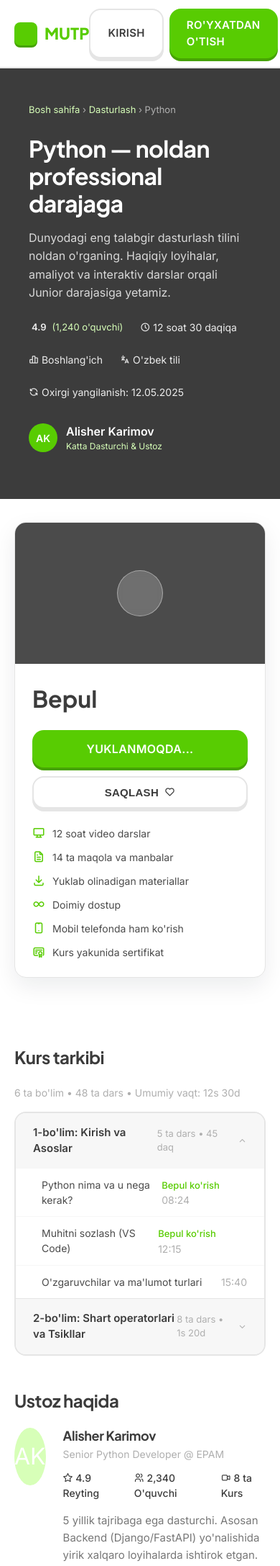
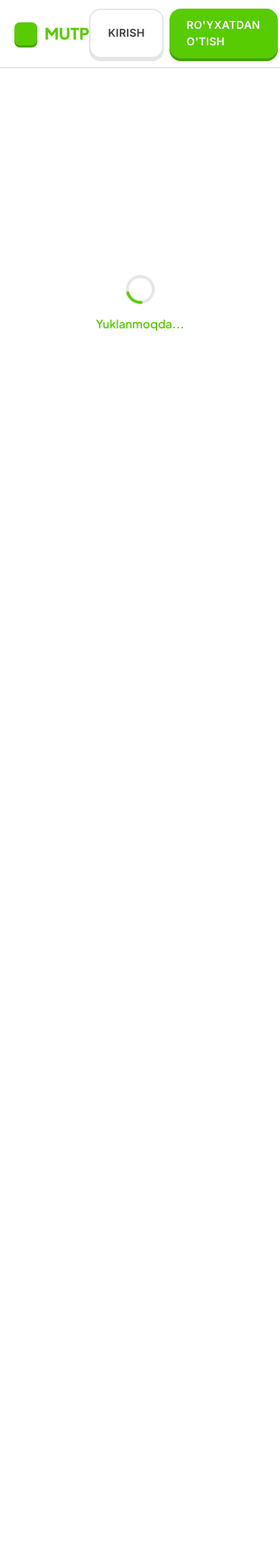
Before and after one commit to abdurokhmandev/mutp, a Django app: template templates/course-detail.html in a window 390 px wide. Shown: the top 2175 px of the page at 72% size. Run offline with Django 5.2, Linux system fonts and the light colour scheme; the template is opened without the code that fills it, so the values that code supplies are empty.

Commit message:
refactor: optimize application robustness, load state skeletons, chat status polling, clipboard fallback, and homework submit modal

```diff
--- a/templates/assets/js/app.js
+++ b/templates/assets/js/app.js
@@ -99,6 +99,33 @@ const App = {
       .replace(/\n/g, '<br>');
   },
 
+  async copyToClipboard(text) {
+    if (navigator.clipboard && navigator.clipboard.writeText) {
+      try {
+        await navigator.clipboard.writeText(text);
+        return true;
+      } catch (err) {
+        console.warn("navigator.clipboard failed, falling back", err);
+      }
+    }
+    try {
+      const el = document.createElement('textarea');
+      el.value = text;
+      el.setAttribute('readonly', '');
+      el.style.position = 'absolute';
+      el.style.left = '-9999px';
+      document.body.appendChild(el);
+      el.select();
+      const success = document.execCommand('copy');
+      document.body.removeChild(el);
+      if (!success) throw new Error("copy command failed");
+      return true;
+    } catch (err) {
+      console.error("Clipboard copy failed completely", err);
+      return false;
+    }
+  },
+
   updateNav() {
     const user = this.getUser();
     const nameEl = document.querySelector('[data-user-name]');
@@ -169,6 +196,95 @@ const App = {
   async logout() {
     await Auth.logout();
   },
+
+  showHomeworkModal(homeworkId, title, callback) {
+    const existing = document.getElementById('hwSubmitModal');
+    if (existing) existing.remove();
+
+    const modal = document.createElement('div');
+    modal.id = 'hwSubmitModal';
+    modal.style = `
+      position: fixed; top: 0; left: 0; width: 100%; height: 100%;
+      background: rgba(15, 23, 42, 0.6); backdrop-filter: blur(8px);
+      display: flex; align-items: center; justify-content: center; z-index: 10000;
+      font-family: 'Plus Jakarta Sans', sans-serif; opacity: 0; transition: opacity 0.2s ease;
+    `;
+
+    modal.innerHTML = `
+      <div style="background: white; border-radius: 24px; width: 90%; max-width: 480px; padding: 32px; box-shadow: 0 20px 25px -5px rgba(0,0,0,0.1), 0 10px 10px -5px rgba(0,0,0,0.04); transform: scale(0.95); transition: transform 0.2s ease;">
+        <h3 style="margin: 0 0 8px 0; font-size: 20px; font-weight: 800; color: var(--ink);">Vazifani topshirish</h3>
+        <p style="margin: 0 0 20px 0; font-size: 14px; color: var(--muted);">${title}</p>
+
+        <div style="margin-bottom: 16px;">
+          <label style="display: block; font-size: 13px; font-weight: 700; color: var(--ink); margin-bottom: 6px;">Yozma javob (ixtiyoriy):</label>
+          <textarea id="hwTextAnswer" placeholder="Vazifa javobini shu yerga yozishingiz mumkin..." rows="4" style="width: 100%; padding: 12px; border: 2px solid var(--border); border-radius: 12px; font-size: 13.5px; font-family: inherit; outline: none; resize: vertical; box-sizing: border-box;"></textarea>
+        </div>
+
+        <div style="margin-bottom: 24px;">
+          <label style="display: block; font-size: 13px; font-weight: 700; color: var(--ink); margin-bottom: 6px;">Fayl yuklash (ixtiyoriy):</label>
+          <div style="border: 2px dashed var(--border); border-radius: 12px; padding: 16px; text-align: center; cursor: pointer; position: relative;" id="hwFileDropzone">
+            <input type="file" id="hwFileAnswer" style="position: absolute; top: 0; left: 0; width: 100%; height: 100%; opacity: 0; cursor: pointer;">
+            <div id="hwFileInfo" style="color: var(--muted); font-size: 13px;">
+              <i class="ti ti-cloud-upload" style="font-size: 24px; color: var(--duo-green); display: block; margin-bottom: 6px;"></i>
+              Faylni sudrab keling yoki bosing
+            </div>
+          </div>
+        </div>
+
+        <div style="display: flex; justify-content: flex-end; gap: 12px;">
+          <button id="hwCancelBtn" style="padding: 10px 20px; border: none; border-radius: 12px; background: var(--surface); color: var(--ink-2); font-weight: 700; font-size: 13.5px; cursor: pointer;">Bekor qilish</button>
+          <button id="hwSubmitBtn" style="padding: 10px 24px; border: none; border-radius: 12px; background: var(--duo-green); color: white; font-weight: 700; font-size: 13.5px; cursor: pointer; box-shadow: 0 4px 0 var(--duo-green-dark); transition: transform 0.1s;">Yuborish</button>
+        </div>
+      </div>
+    `;
+
+    document.body.appendChild(modal);
+
+    setTimeout(() => {
+      modal.style.opacity = '1';
+      modal.firstElementChild.style.transform = 'scale(1)';
+    }, 10);
+
+    const fileInput = modal.querySelector('#hwFileAnswer');
+    const fileInfo = modal.querySelector('#hwFileInfo');
+
+    fileInput.addEventListener('change', () => {
+      if (fileInput.files.length > 0) {
+        const name = fileInput.files[0].name;
+        const size = (fileInput.files[0].size / 1024 / 1024).toFixed(2);
+        fileInfo.innerHTML = `<i class="ti ti-file" style="font-size: 24px; color: var(--duo-green); display: block; margin-bottom: 6px;"></i> <strong>${name}</strong> (${size} MB)`;
+      }
+    });
+
+    const closeModal = () => {
+      modal.style.opacity = '0';
+      modal.firstElementChild.style.transform = 'scale(0.95)';
+      setTimeout(() => modal.remove(), 200);
+    };
+
+    modal.querySelector('#hwCancelBtn').addEventListener('click', closeModal);
+    modal.querySelector('#hwSubmitBtn').addEventListener('click', async () => {
+      const text = modal.querySelector('#hwTextAnswer').value.trim();
+      const file = fileInput.files[0];
+
+      const btn = modal.querySelector('#hwSubmitBtn');
+      btn.disabled = true;
+      btn.textContent = 'Yuborilmoqda...';
+
+      const formData = new FormData();
+      if (text) formData.append('text_answer', text);
+      if (file) formData.append('file_answer', file);
+
+      try {
+        await callback(formData);
+        closeModal();
+      } catch (e) {
+        btn.disabled = false;
+        btn.textContent = 'Yuborish';
+        window.toast?.show(e.message || 'Xatolik yuz berdi', 'error');
+      }
+    });
+  },
 };
 
 window.App = App;
--- a/templates/assets/js/homework.js
+++ b/templates/assets/js/homework.js
@@ -213,9 +213,7 @@ document.addEventListener('DOMContentLoaded', () => {
       if (text) fd.append('text_answer', text);
       if (selectedFile) fd.append('file_answer', selectedFile);
 
-      await API.post(`/courses/homeworks/${hwId}/submit/`, fd, {
-        headers: { 'Content-Type': 'multipart/form-data' }
-      });
+      await API.post(`/courses/homeworks/${hwId}/submit/`, fd);
 
       loadHomework();
     } catch (err) {
--- a/templates/course-detail.html
+++ b/templates/course-detail.html
@@ -81,10 +81,44 @@
       .detail-layout { flex-direction: column; margin-top: 32px; padding: 0 20px;}
       .right-sidebar { width: 100%; position: static; order: -1; }
       .learning-grid { grid-template-columns: 1fr; }
+
+    /* Loading Skeleton */
+    .detail-hero, .detail-layout {
+      opacity: 0;
+      transition: opacity 0.25s ease-in-out;
+    }
+    .loaded-state {
+      opacity: 1 !important;
+    }
+    #loadingSpinner {
+      position: fixed;
+      top: 50%;
+      left: 50%;
+      transform: translate(-50%, -50%);
+      font-size: 16px;
+      font-weight: 600;
+      color: var(--duo-green);
+      font-family: 'Plus Jakarta Sans', sans-serif;
+      display: flex;
+      flex-direction: column;
+      align-items: center;
+      gap: 16px;
+      z-index: 9999;
     }
   </style>
 </head>
 <body>
+
+  <div id="loadingSpinner">
+    <div class="spinner-icon" style="width: 40px; height: 40px; border: 4px solid var(--border); border-top-color: var(--duo-green); border-radius: 50%; animation: spin 1s linear infinite;"></div>
+    <span>Yuklanmoqda...</span>
+  </div>
+
+  <style>
+    @keyframes spin {
+      to { transform: rotate(360deg); }
+    }
+  </style>
 
   <!-- Navbar -->
   <nav class="nav">
```
Also changed, not shown: templates/assets/js/course-detail.js (+22 -26 lines), templates/assets/js/lesson.js (+8 -0 lines), templates/chat.html (+11 -1 lines), templates/lesson.html (+33 -1 lines).
